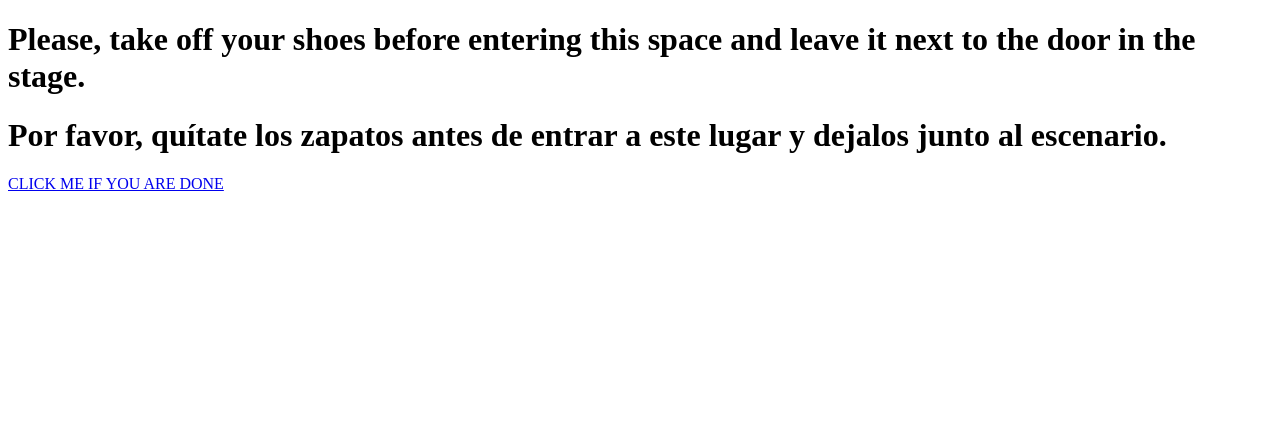
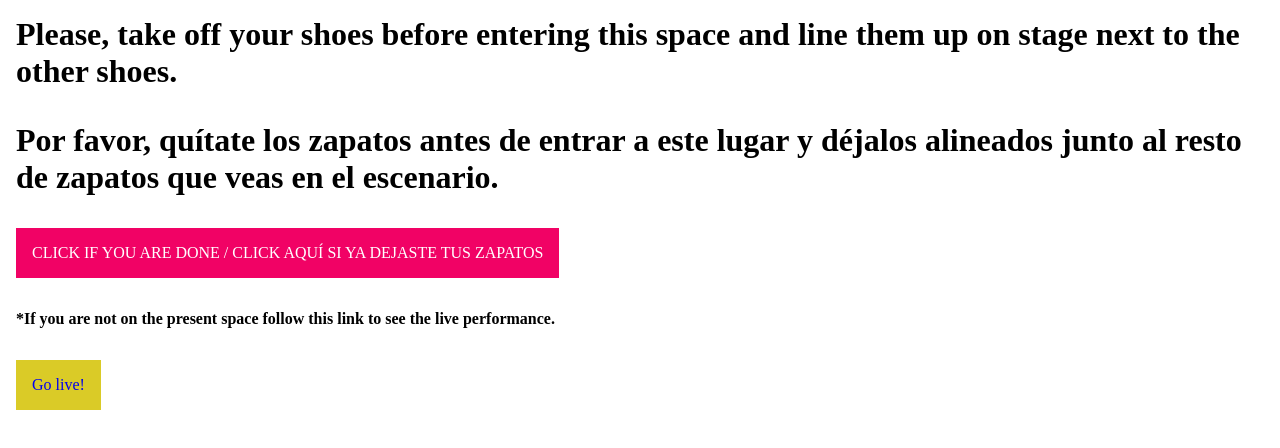
Before and after one commit to carmavals/digitals, a plain HTML site: page index.html in a window 1280 px wide. Drawn offline with Linux system fonts and the light colour scheme.

Commit message:
nueva ed

```diff
--- a/index.html
+++ b/index.html
@@ -4,13 +4,22 @@
     <meta charset="UTF-8">
     <meta name="viewport" content="width=device-width, initial-scale=1.0">
     <link rel="shortcut icon" href="assets/Why.jpg" type="image/x-icon">
+    <link rel="stylesheet" href="style.css">
     <title>WHY DIG UP GRAVES?</title>
 </head>
 <body>
-    <h1>Please, take off your shoes before entering this space and leave it next to the door in the stage.</h1>
-    <h1>Por favor, quítate los zapatos antes de entrar a este lugar y dejalos junto al escenario.
+    <h1>Please, take off your shoes before entering this space and line them up on stage next to the other shoes.</h1>
+    <h1>Por favor, quítate los zapatos antes de entrar a este lugar y déjalos alineados junto al resto de zapatos que veas en el escenario.
 
     </h1>
-    <a href="index1.html">CLICK ME IF YOU ARE DONE</a>
+    <div>
+    <a class="done" href="index1.html">CLICK IF YOU ARE DONE / CLICK AQUÍ SI YA DEJASTE TUS ZAPATOS</a>
+</div>
+    <h4>
+        *If you are not on the present space follow this link to see the live performance.
+    </h4>
+<div>
+    <a class="live" href="#">Go live!</a>
+</div>
 </body>
 </html>
--- a/style.css
+++ b/style.css
@@ -8,6 +8,7 @@
 }
 h1{
     /* color:white; */
+    padding: 1rem;
 }
 button{
     background-color: #A14E71;
@@ -21,6 +22,33 @@ button{
     padding: 4rem;
 }
 
+div{
+
+    padding: 1rem;
+}
+.done{
+display: inline-block;
+background-color: #f10265;
+color: white;
+padding: 1rem;
+text-decoration: none;
+
+}
+
+h4{
+
+    padding: 1rem;
+}
+
+.live{
+    display: inline-block;
+background-color: #dacb27;
+padding: 1rem;
+text-decoration: none;
+
+}
+
+
 
 
 /*
```
Also changed, not shown: app.js (+19 -6 lines), index1.html (+3 -3 lines).
